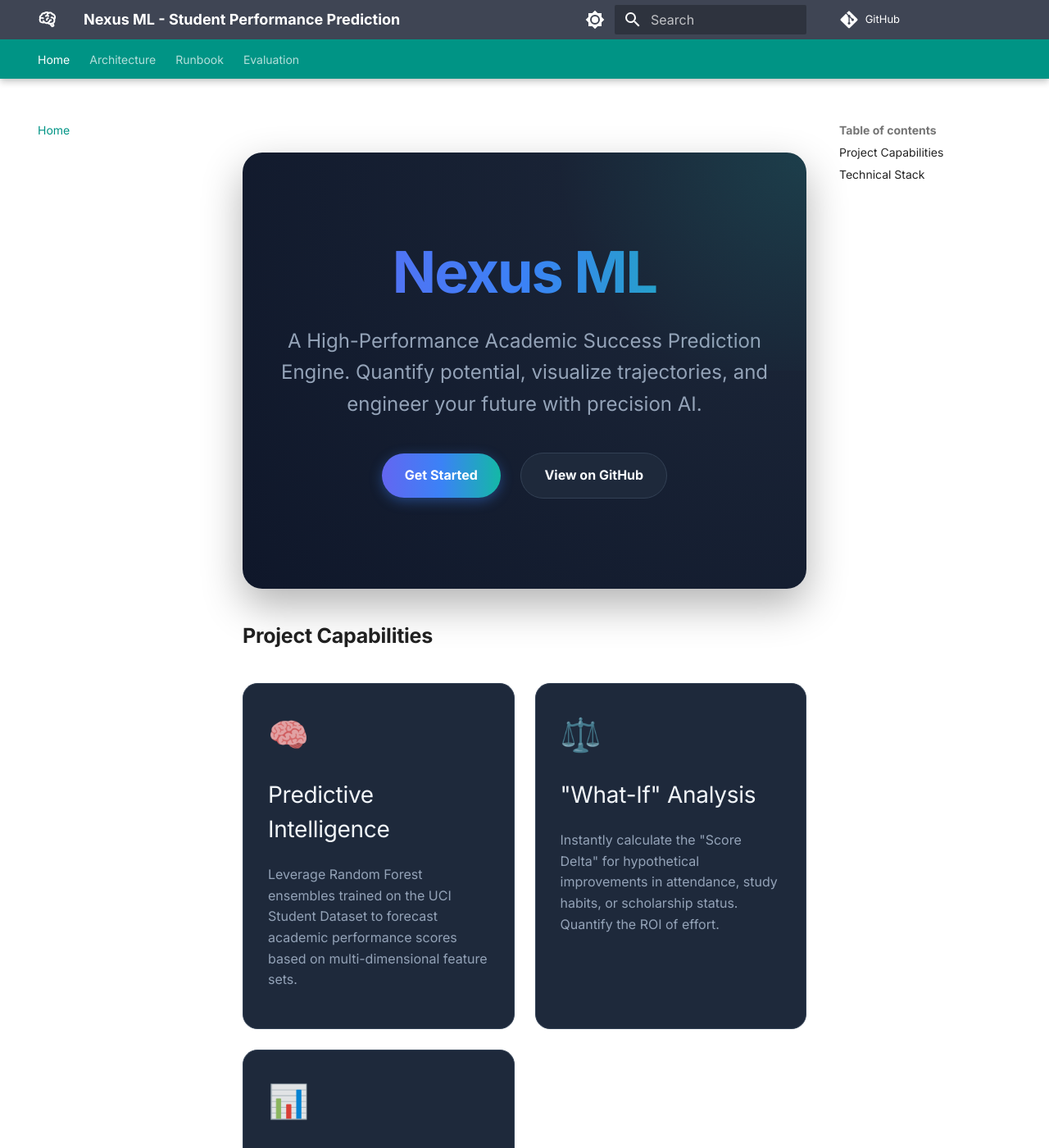
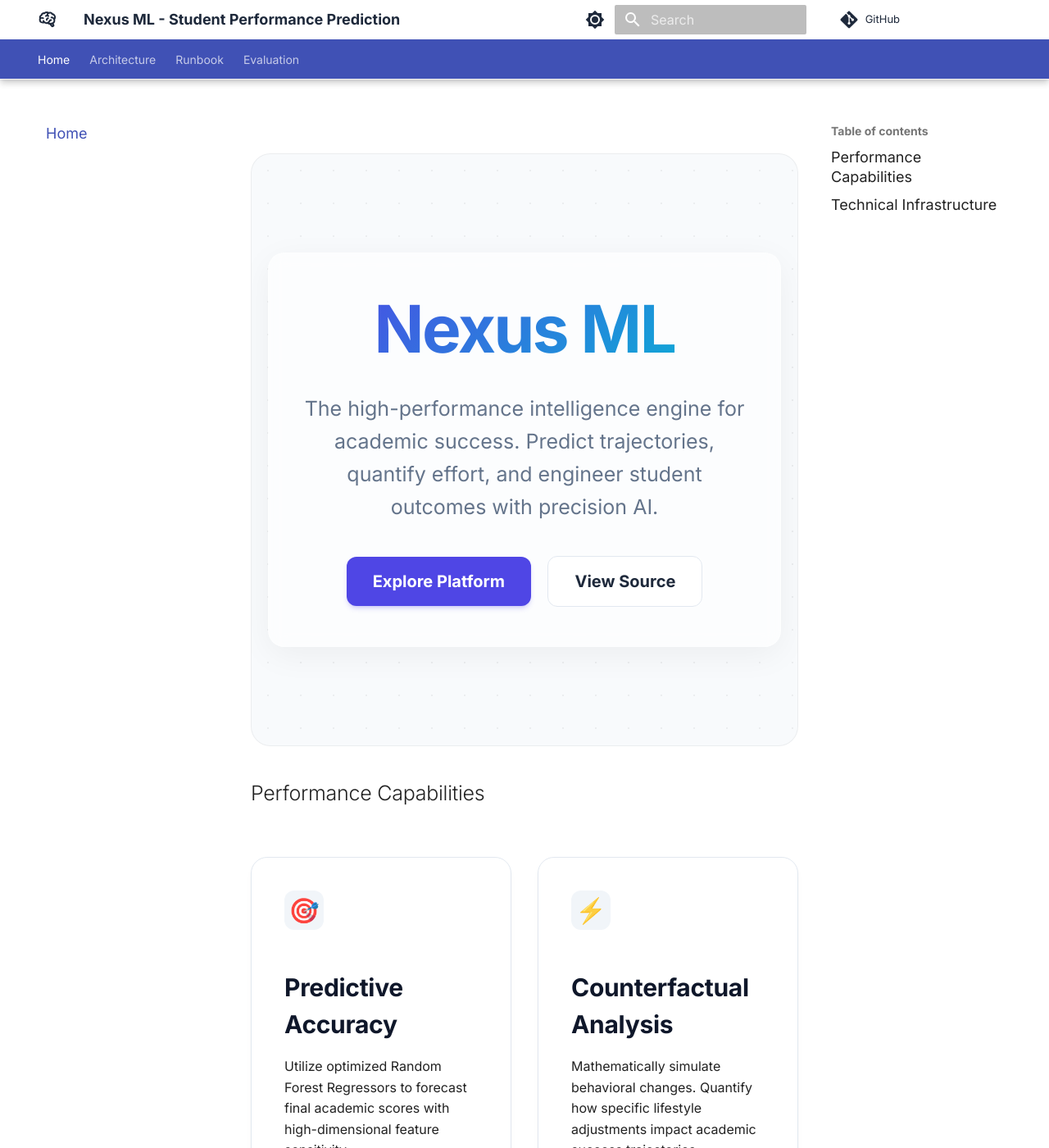
Before and after one commit to monkey9-Cyber-cat-Spidy/Student-Performance-Prediction, an MkDocs documentation site: the page built from docs/index.md, in a window 1280 px wide and 1400 px high. Shown: the whole window at 82% size. Built offline with MkDocs 1.6.1 and Material for MkDocs 9.7.7, drawn with Linux system fonts in a browser that asks for light colours; comment, search, counter and statistics services are not loaded; some of the changed text lies outside the part shown.

Commit message:
style: final SaaS-grade professional UI evolution

```diff
--- a/docs/index.md
+++ b/docs/index.md
@@ -1,47 +1,49 @@
 <div class="aih-hero">
-    <h1>Nexus ML</h1>
-    <p>A High-Performance Academic Success Prediction Engine. Quantify potential, visualize trajectories, and engineer your future with precision AI.</p>
-    <div class="aih-buttons">
-        <a href="runbook/" class="aih-btn aih-btn-primary">Get Started</a>
-        <a href="https://github.com/monkey9-Cyber-cat-Spidy/Student-Performance-Prediction" class="aih-btn aih-btn-secondary">View on GitHub</a>
+    <div class="aih-hero-content">
+        <h1>Nexus ML</h1>
+        <p>The high-performance intelligence engine for academic success. Predict trajectories, quantify effort, and engineer student outcomes with precision AI.</p>
+        <div class="aih-buttons">
+            <a href="runbook/" class="aih-btn aih-btn-primary">Explore Platform</a>
+            <a href="https://github.com/monkey9-Cyber-cat-Spidy/Student-Performance-Prediction" class="aih-btn aih-btn-secondary">View Source</a>
+        </div>
     </div>
 </div>
 
-## Project Capabilities
+## Performance Capabilities
 
 <div class="aih-grid">
 
 <div class="aih-card">
-    <span class="aih-card-icon">🧠</span>
-    <h3>Predictive Intelligence</h3>
-    <p>Leverage Random Forest ensembles trained on the UCI Student Dataset to forecast academic performance scores based on multi-dimensional feature sets.</p>
+    <div class="aih-card-icon">🎯</div>
+    <h3>Predictive Accuracy</h3>
+    <p>Utilize optimized Random Forest Regressors to forecast final academic scores with high-dimensional feature sensitivity.</p>
 </div>
 
 <div class="aih-card">
-    <span class="aih-card-icon">⚖️</span>
-    <h3>"What-If" Analysis</h3>
-    <p>Instantly calculate the "Score Delta" for hypothetical improvements in attendance, study habits, or scholarship status. Quantify the ROI of effort.</p>
+    <div class="aih-card-icon">⚡</div>
+    <h3>Counterfactual Analysis</h3>
+    <p>Mathematically simulate behavioral changes. Quantify how specific lifestyle adjustments impact academic success trajectories.</p>
 </div>
 
 <div class="aih-card">
-    <span class="aih-card-icon">📊</span>
-    <h3>Glass-Box Metrics</h3>
-    <p>Full transparency into model decision-making. View feature importance rankings and residual benchmarks (R2, MAE, RMSE) in real-time.</p>
+    <div class="aih-card-icon">🔓</div>
+    <h3>Glass-Box Transparency</h3>
+    <p>No hidden variables. Access full feature importance rankings and residual benchmarks directly through the dashboard.</p>
 </div>
 
 </div>
 
 ---
 
-## Technical Stack
+## Technical Infrastructure
 
-The ecosystem is built for speed and mathematical accuracy:
+Designed for low-latency inference and scalable student data analysis:
 
-- **Frontend**: High-fidelity dashboard built with **React** and **Vite**.
-- **Inference Layer**: Modern **FastAPI** backend for sub-100ms prediction latency.
-- **ML Pipeline**: **Scikit-Learn** powered training and feature engineering.
+- **UI Orchestration**: Real-time interactive dashboard powered by **React** and **Vite**.
+- **Inference Pipeline**: Distributed **FastAPI** backend designed for rapid model execution.
+- **Data Engineering**: Robust feature scaling and one-hot encoding optimized for **Scikit-Learn**.
 
 ---
 
-> [!TIP]
-> **Proactive Intervention**: Use the trajectory engine to identify academic risks at the start of the semester, allowing for early academic intervention.
+> [!IMPORTANT]
+> **Data Privacy**: All student metrics are handled with strict local serialization. Nexus ML is built for localized institution deployments to ensure data sovereignty.
--- a/docs/stylesheets/extra.css
+++ b/docs/stylesheets/extra.css
@@ -1,130 +1,182 @@
 :root {
-    --aih-primary-gradient: linear-gradient(90deg, #6366f1, #3b82f6, #14b8a6);
-    --aih-glass-bg: rgba(255, 255, 255, 0.05);
-    --aih-glass-border: rgba(255, 255, 255, 0.1);
+    --aih-primary-gradient: linear-gradient(135deg, #4f46e5 0%, #06b6d4 100%);
+    --aih-grid-color: rgba(0, 0, 0, 0.05);
 }
 
-/* Hero Section */
+[data-md-color-scheme="slate"] {
+    --aih-grid-color: rgba(255, 255, 255, 0.05);
+}
+
+/* Professional Sidebar */
+.md-sidebar--primary {
+    background-color: transparent !important;
+}
+
+.md-nav__link {
+    font-size: 0.9rem !important;
+    font-weight: 500 !important;
+    transition: color 0.2s ease;
+}
+
+/* Glassmorphic Header */
+.md-header {
+    background-color: rgba(255, 255, 255, 0.7) !important;
+    backdrop-filter: blur(12px) !important;
+    border-bottom: 1px solid var(--aih-grid-color) !important;
+    color: #1e293b !important;
+}
+
+[data-md-color-scheme="slate"] .md-header {
+    background-color: rgba(15, 23, 42, 0.7) !important;
+    color: #f8fafc !important;
+}
+
+/* Hero v3: SaaS Design */
 .aih-hero {
-    padding: 100px 40px;
+    position: relative;
+    padding: 120px 20px;
     margin: 40px 0;
     border-radius: 24px;
-    background: radial-gradient(circle at top right, #1e293b, #0f172a);
+    background-color: #f8fafc;
+    background-image:
+        radial-gradient(var(--aih-grid-color) 1px, transparent 0);
+    background-size: 40px 40px;
+    overflow: hidden;
     text-align: center;
-    position: relative;
-    overflow: hidden;
-    box-shadow: 0 20px 50px rgba(0,0,0,0.3);
+    border: 1px solid var(--aih-grid-color);
 }
 
-.aih-hero::before {
-    content: '';
-    position: absolute;
-    top: -50%;
-    right: -50%;
-    width: 100%;
-    height: 100%;
-    background: radial-gradient(circle, rgba(20, 184, 166, 0.15) 0%, transparent 70%);
-    z-index: 1;
+[data-md-color-scheme="slate"] .aih-hero {
+    background-color: #0f172a;
+}
+
+.aih-hero-content {
+    position: relative;
+    z-index: 2;
+    max-width: 800px;
+    margin: 0 auto;
+    background: rgba(255, 255, 255, 0.6);
+    backdrop-filter: blur(10px);
+    padding: 40px;
+    border-radius: 20px;
+    border: 1px solid rgba(255, 255, 255, 0.3);
+    box-shadow: 0 10px 40px rgba(0,0,0,0.05);
+}
+
+[data-md-color-scheme="slate"] .aih-hero-content {
+    background: rgba(30, 41, 59, 0.6);
+    border-color: rgba(255, 255, 255, 0.1);
 }
 
 .aih-hero h1 {
-    font-size: 3.5rem !important;
-    font-weight: 800 !important;
-    margin-bottom: 20px !important;
+    font-size: 4rem !important;
+    font-weight: 900 !important;
+    margin-bottom: 16px !important;
     background: var(--aih-primary-gradient);
     -webkit-background-clip: text;
     -webkit-text-fill-color: transparent;
-    letter-spacing: -2px;
+    letter-spacing: -2.5px !important;
 }
 
 .aih-hero p {
-    font-size: 1.2rem;
-    color: #94a3b8;
-    max-width: 700px;
-    margin: 0 auto 30px;
+    font-size: 1.25rem;
+    color: #64748b;
+    margin-bottom: 32px;
 }
 
-/* Gradient Buttons */
+/* Action Buttons */
 .aih-btn {
     display: inline-flex;
     align-items: center;
-    padding: 14px 28px;
-    border-radius: 50px;
-    font-weight: 600;
-    transition: all 0.3s cubic-bezier(0.4, 0, 0.2, 1);
+    padding: 14px 32px;
+    border-radius: 12px;
+    font-weight: 700;
+    font-size: 1rem;
+    transition: all 0.25s cubic-bezier(0.4, 0, 0.2, 1);
     text-decoration: none !important;
-    margin: 10px;
+    margin: 8px;
 }
 
 .aih-btn-primary {
-    background: var(--aih-primary-gradient);
+    background: #4f46e5;
     color: white !important;
-    box-shadow: 0 4px 15px rgba(59, 130, 246, 0.4);
+    box-shadow: 0 4px 6px -1px rgba(79, 70, 229, 0.2), 0 2px 4px -2px rgba(79, 70, 229, 0.2);
 }
 
 .aih-btn-primary:hover {
-    transform: translateY(-3px);
-    box-shadow: 0 8px 25px rgba(59, 130, 246, 0.6);
+    background: #4338ca;
+    transform: translateY(-2px);
+    box-shadow: 0 10px 15px -3px rgba(79, 70, 229, 0.3);
 }
 
 .aih-btn-secondary {
+    background: white;
+    border: 1px solid #e2e8f0;
+    color: #1e293b !important;
+}
+
+.aih-btn-secondary:hover {
+    background: #f1f5f9;
+    transform: translateY(-2px);
+}
+
+/* Feature Cards v2 */
+.aih-grid {
+    display: grid;
+    grid-template-columns: repeat(auto-fit, minmax(280px, 1fr));
+    gap: 32px;
+    margin: 60px 0;
+}
+
+.aih-card {
+    background: white;
+    padding: 40px;
+    border-radius: 20px;
+    border: 1px solid #e2e8f0;
+    transition: all 0.3s ease;
+    box-shadow: 0 4px 6px -1px rgba(0, 0, 0, 0.05);
+}
+
+[data-md-color-scheme="slate"] .aih-card {
     background: #1e293b;
-    border: 1px solid #334155;
+    border-color: #334155;
+    box-shadow: none;
+}
+
+.aih-card:hover {
+    transform: translateY(-8px);
+    border-color: #4f46e5;
+    box-shadow: 0 20px 25px -5px rgba(0, 0, 0, 0.1);
+}
+
+.aih-card h3 {
+    font-size: 1.5rem !important;
+    font-weight: 800 !important;
+    margin-bottom: 12px !important;
+    color: #0f172a !important;
+}
+
+[data-md-color-scheme="slate"] .aih-card h3 {
     color: #f8fafc !important;
 }
 
-.aih-btn-secondary:hover {
-    background: #334155;
-    transform: translateY(-3px);
+.aih-card-icon {
+    width: 48px;
+    height: 48px;
+    background: #f1f5f9;
+    border-radius: 12px;
+    display: flex;
+    align-items: center;
+    justify-content: center;
+    font-size: 1.5rem;
+    margin-bottom: 24px;
 }
 
-/* Grid & Cards */
-.aih-grid {
-    display: grid;
-    grid-template-columns: repeat(auto-fit, minmax(300px, 1fr));
-    gap: 25px;
-    margin-top: 40px;
+[data-md-color-scheme="slate"] .aih-card-icon {
+    background: #334155;
 }
 
-.aih-card {
-    background: #1e293b;
-    border: 1px solid #334155;
-    padding: 30px;
-    border-radius: 18px;
-    transition: all 0.4s ease;
-    position: relative;
-    overflow: hidden;
+/* Content Width */
+.md-main__inner {
+    max-width: 1200px !important;
 }
-
-.aih-card:hover {
-    transform: translateY(-10px);
-    border-color: #14b8a6;
-    box-shadow: 0 15px 40px rgba(0,0,0,0.4);
-}
-
-.aih-card h3 {
-    margin-top: 0 !important;
-    color: #f1f5f9;
-    font-size: 1.4rem;
-}
-
-.aih-card p {
-    color: #94a3b8;
-    line-height: 1.6;
-}
-
-.aih-card-icon {
-    font-size: 2rem;
-    margin-bottom: 20px;
-    display: block;
-}
-
-/* Material overrides */
-.md-typeset h1, .md-typeset h2 {
-    font-weight: 700;
-}
-
-.md-header {
-    background-color: rgba(15, 23, 42, 0.8) !important;
-    backdrop-filter: blur(10px);
-}
--- a/mkdocs.yml
+++ b/mkdocs.yml
@@ -8,15 +8,15 @@ theme:
   palette:
     - media: "(prefers-color-scheme: light)"
       scheme: default
-      primary: teal
-      accent: indigo
+      primary: indigo
+      accent: teal
       toggle:
         icon: material/brightness-7
         name: Switch to dark mode
     - media: "(prefers-color-scheme: dark)"
       scheme: slate
-      primary: teal
-      accent: indigo
+      primary: indigo
+      accent: teal
       toggle:
         icon: material/brightness-4
         name: Switch to light mode
@@ -28,6 +28,7 @@ theme:
     - navigation.top
     - search.suggest
     - search.highlight
+    - search.share
     - content.code.copy
     - content.code.annotate
   font:
```
